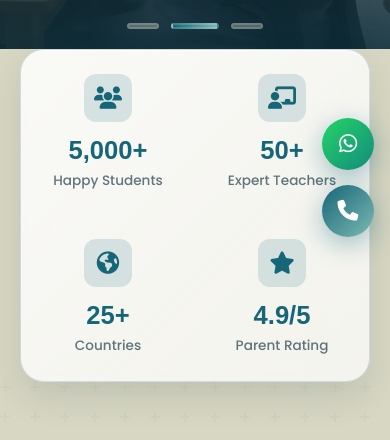
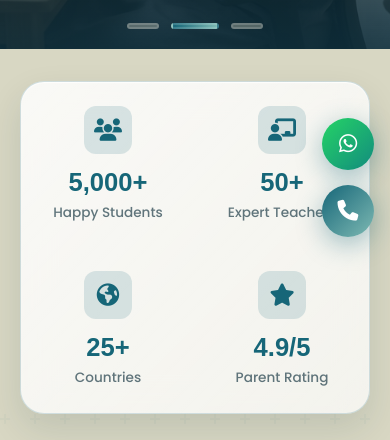
Before and after one commit to professionalgroupoftechnical-png/online-quran-academy, a React (Vite) app: page / in a window 390 px wide. Shown: the part 591-1031 px from the top of the page. Built offline with nearby package versions, Linux system fonts and the light colour scheme; no server answers.

Commit message:
Update responsive design

```diff
--- a/src/styles/theme.css
+++ b/src/styles/theme.css
@@ -1810,7 +1810,7 @@ footer {
 
 
   .stats-bar {
-    margin-top: 0 !important;
+    margin-top: 30px !important;
   }
 }
 
@@ -1860,6 +1860,10 @@ footer {
   .floating-btn {
     width: 52px;
     height: 52px;
+  }
+
+  .stats-bar {
+    margin-top: 32px !important;
   }
 }
 
```
